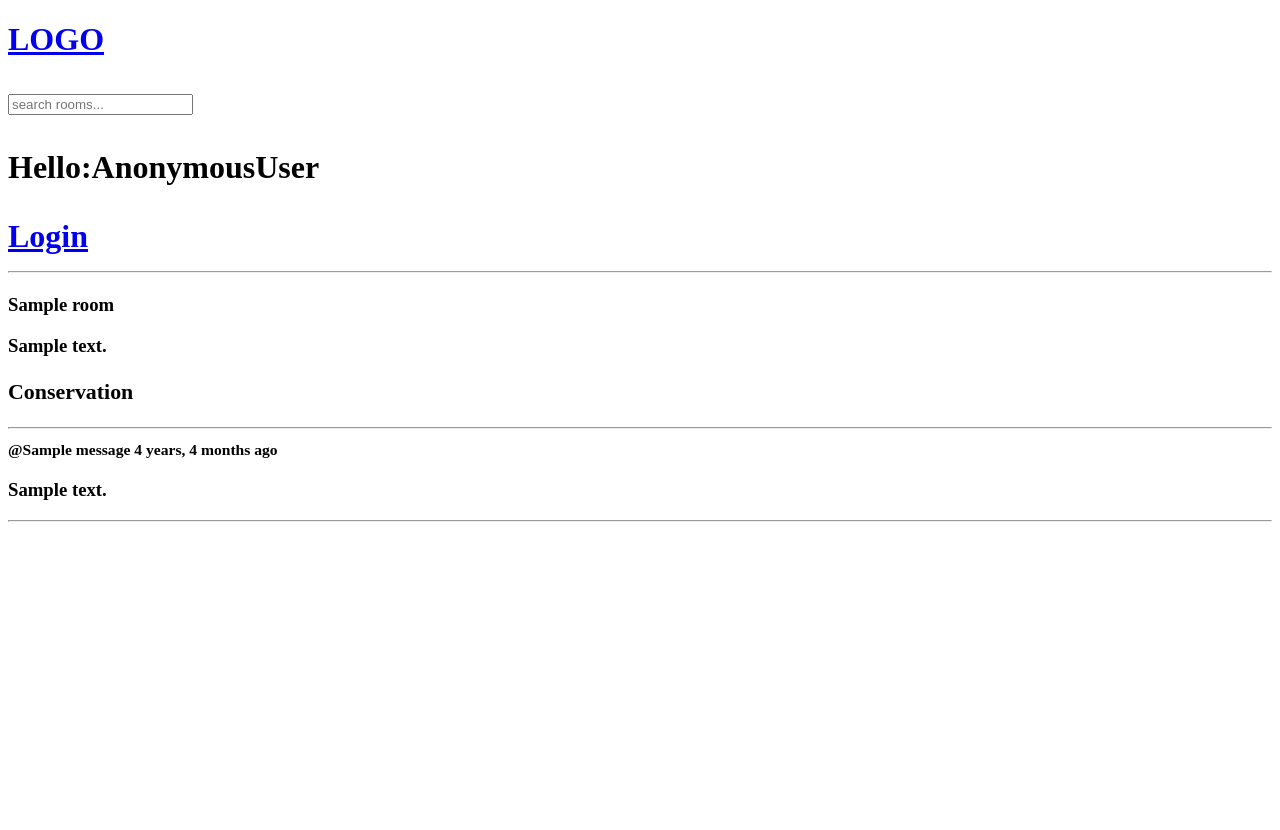
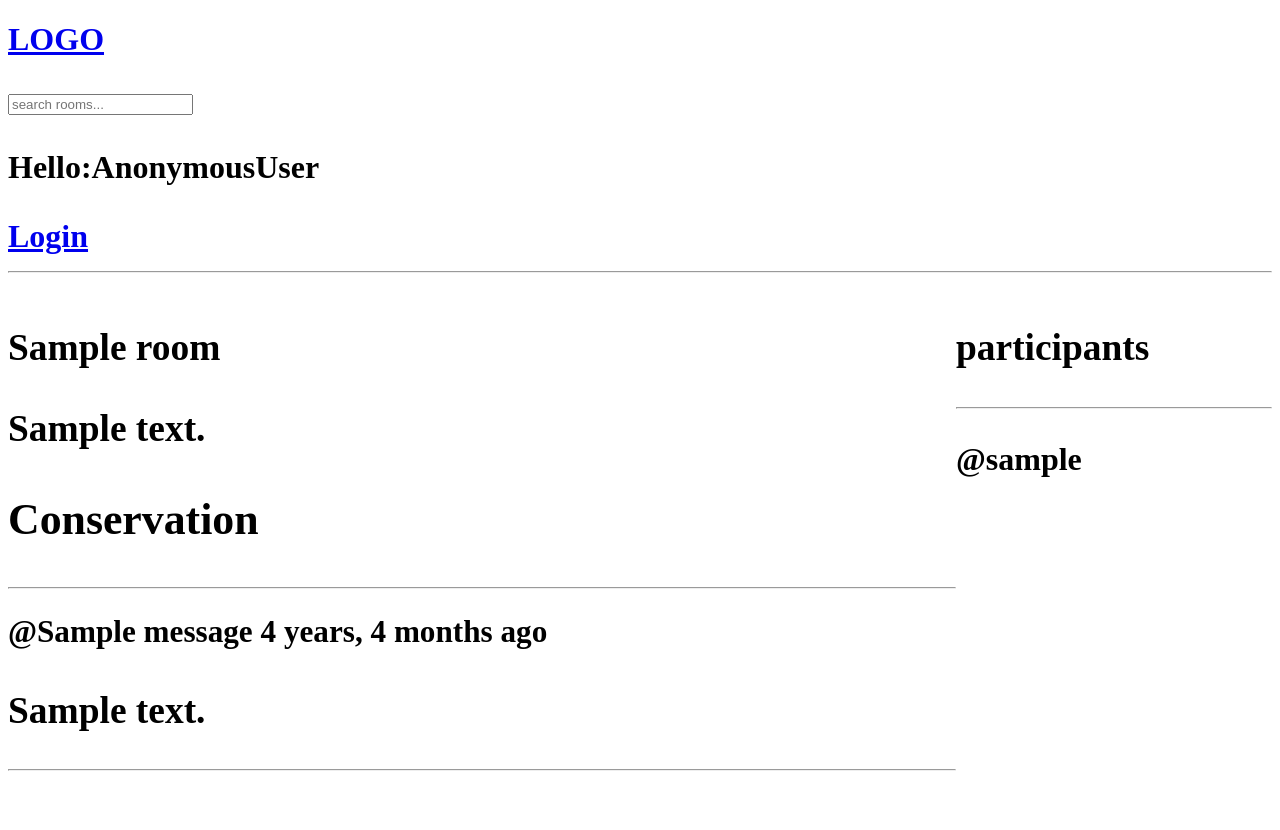
Before and after one commit to Ameen-K-Nejeeb/LearnLoop, a Django app: template app/templates/base/room.html in a window 1280 px wide. Before the commit the page ends 522 px from the top, so only its background shows below. Run offline with Django 3.2, Linux system fonts and the light colour scheme; the template is opened without the code that fills it: most values are stand-ins (such as "Sample title", 1, 10 or a date in 2020).

Commit message:
added : participants

```diff
--- a/app/models.py
+++ b/app/models.py
@@ -19,7 +19,7 @@
     topic =  models.ForeignKey(Topic, on_delete=models.SET_NULL,null=True)
     name = models.CharField(max_length=200)
     description = models.TextField(null=True, blank=True)
-    # participence =
+    participants = models.ManyToManyField(User, related_name='participants',blank=True)
     updated = models.DateTimeField(auto_now=True)
     created = models.DateTimeField(auto_now_add=True)
 
--- a/app/templates/base/room.html
+++ b/app/templates/base/room.html
@@ -1,6 +1,16 @@
 {% extends "main.html" %}
 
 {% block content %}
+
+<style>
+    .room-container{
+        display: grid;
+        grid-template-columns: 3fr 1fr;
+    }
+</style>
+
+<div class="room-container">
+    <div>
         <h3>{{room.name}}<h3>
 
             <p>{{room.description}}</p>
@@ -27,5 +37,18 @@
                 </form>
             </div>
             {% endif %}
+    </div>
+    <div>
+        <h3>participants</h3>
+        <hr>
+
+        {% for user in participants %}
+          <div>
+            <p>@{{user.username}}</p>
+          </div>
+        {% endfor %}
+    </div>
+
+</div>
 
 {% endblock content %}
```
Also changed, not shown: app/views.py (+10 -4 lines). Lines whose indentation alone changed are shown as unchanged.
